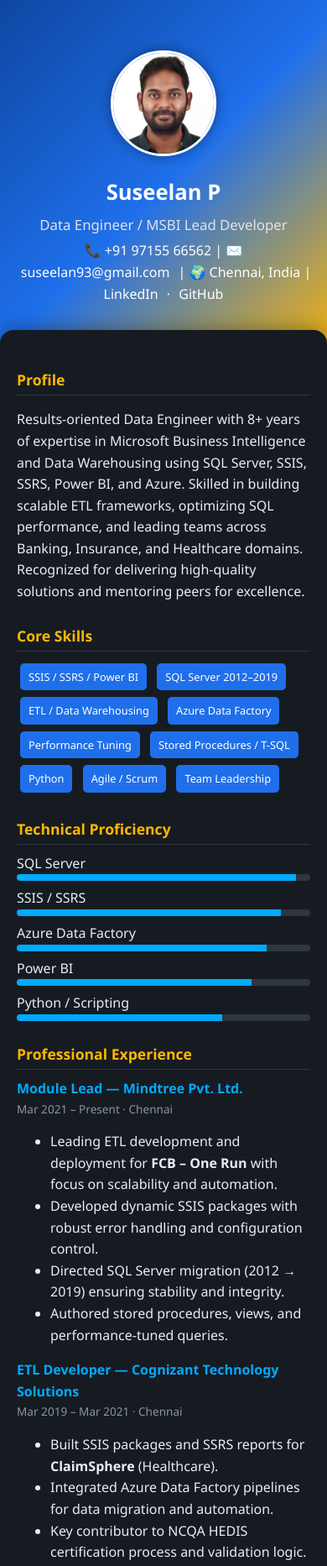
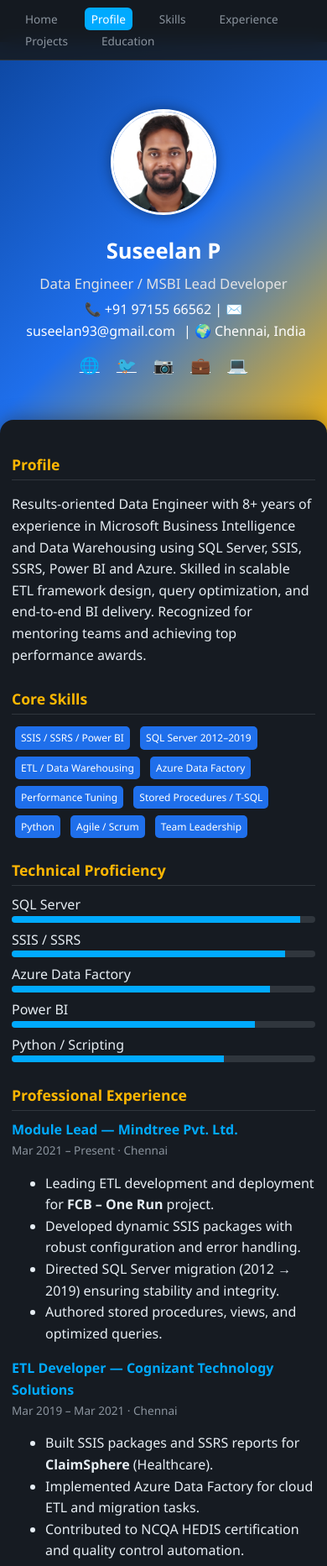
Before and after one commit to psuseelan93/HTML, a plain HTML site: page index.html in a window 390 px wide. Shown: the top 1865 px of the page at 84% size. Drawn offline with Linux system fonts and the light colour scheme.

Commit message:
Update index.html

```diff
--- a/index.html
+++ b/index.html
@@ -1,8 +1,8 @@
 <!doctype html>
 <html lang="en">
 <head>
-<meta charset="utf-8">
-<meta name="viewport" content="width=device-width,initial-scale=1">
+<meta charset="utf-8" />
+<meta name="viewport" content="width=device-width,initial-scale=1" />
 <title>Suseelan P — Data Engineer / MSBI Lead</title>
 <style>
 :root{
@@ -20,57 +20,63 @@ body{
   background:var(--bg);
   color:var(--text);
   overflow-x:hidden;
+  scroll-behavior:smooth;
   line-height:1.6;
-  scroll-behavior:smooth;
+}
+nav{
+  position:fixed;
+  top:0;left:0;width:100%;
+  background:rgba(22,27,34,0.9);
+  backdrop-filter:blur(10px);
+  z-index:1000;
+  display:flex;justify-content:center;align-items:center;
+  border-bottom:1px solid #30363d;
+}
+nav ul{
+  list-style:none;
+  display:flex;
+  margin:0;padding:10px;
+  flex-wrap:wrap;
+}
+nav li{margin:0 12px;}
+nav a{
+  color:var(--muted);
+  text-decoration:none;
+  font-size:0.95rem;
+  padding:6px 10px;
+  border-radius:6px;
+  transition:all 0.3s ease;
+}
+nav a:hover,nav a.active{
+  color:#fff;
+  background:var(--primary);
 }
 header{
   background:linear-gradient(135deg,#0d47a1,#1f6feb,#ffb703);
   background-attachment:fixed;
-  color:#fff;
-  text-align:center;
-  padding:80px 20px 100px;
-  position:relative;
-}
-header::after{
-  content:"";
-  position:absolute;
-  bottom:-40px;
-  left:50%;
-  transform:translateX(-50%);
-  width:80%;
-  height:80px;
-  border-radius:50%;
-  background:var(--bg);
-  z-index:0;
+  color:#fff;text-align:center;
+  padding:100px 20px 120px;margin-top:50px;position:relative;
 }
 header img{
-  width:120px;
-  height:120px;
-  border-radius:50%;
-  border:3px solid #fff;
-  object-fit:cover;
+  width:120px;height:120px;border-radius:50%;
+  border:3px solid #fff;object-fit:cover;
   box-shadow:0 0 15px rgba(0,0,0,0.4);
 }
-header h1{
-  margin:15px 0 5px;
-  font-size:2rem;
+header h1{margin:15px 0 5px;font-size:2rem;}
+header p{margin:5px 0;font-size:1.05rem;color:#e2e2e2;}
+.contact a{color:#fff;text-decoration:none;margin:0 6px;transition:opacity 0.3s;}
+.contact a:hover{opacity:0.8;}
+.social-icons{margin-top:12px;}
+.social-icons a{
+  color:#fff;font-size:1.2rem;margin:0 8px;transition:transform 0.3s, color 0.3s;
 }
-header p{margin:5px 0;font-size:1.05rem;color:#e2e2e2;}
-.contact a{
-  color:#fff;text-decoration:none;margin:0 6px;
-  transition:opacity 0.3s ease;
-}
-.contact a:hover{opacity:0.8;}
+.social-icons a:hover{transform:scale(1.2);color:var(--secondary);}
 .container{
-  max-width:1000px;
-  margin:auto;
+  max-width:1000px;margin:auto;
   background:var(--card);
   border-radius:16px;
   box-shadow:0 0 25px rgba(0,0,0,0.4);
-  padding:30px 25px;
-  margin-top:-50px;
-  position:relative;
-  z-index:1;
+  padding:30px 25px;margin-top:-50px;position:relative;
 }
 .section-title{
   color:var(--secondary);
@@ -80,84 +86,72 @@ header p{margin:5px 0;font-size:1.05rem;color:#e2e2e2;}
   border-bottom:1px solid #30363d;
   padding-bottom:4px;
 }
-p,li{color:var(--text);}
 .chip{
-  display:inline-block;
-  background:#1f6feb;
-  color:#fff;
-  padding:6px 10px;
-  border-radius:5px;
-  margin:4px;
-  font-size:0.8rem;
-  transition:transform 0.3s ease,background 0.3s ease;
+  display:inline-block;background:#1f6feb;color:#fff;
+  padding:6px 10px;border-radius:5px;margin:4px;
+  font-size:0.8rem;transition:transform 0.3s,background 0.3s;
 }
 .chip:hover{background:var(--secondary);color:#000;transform:scale(1.05);}
-.skillbar{
-  background:#30363d;
-  border-radius:6px;
-  overflow:hidden;
-  margin-bottom:8px;
-}
-.skillbar-fill{
-  height:8px;
-  background:var(--primary);
-  width:0;
-  transition:width 1.2s ease-out;
-}
+.skillbar{background:#30363d;border-radius:6px;overflow:hidden;margin-bottom:8px;}
+.skillbar-fill{height:8px;background:var(--primary);width:0;transition:width 1.2s ease-out;}
 .job h4{margin:0;color:var(--primary);}
 .meta{font-size:0.85rem;color:var(--muted);margin-bottom:6px;}
-.project-grid{
-  display:grid;
-  grid-template-columns:repeat(auto-fit,minmax(280px,1fr));
-  gap:18px;
-}
-.project{
-  background:#1b1f27;
-  border-radius:10px;
-  padding:15px;
-  transition:transform 0.4s ease,box-shadow 0.4s ease;
-}
-.project:hover{
-  transform:translateY(-5px);
-  box-shadow:0 4px 18px rgba(0,0,0,0.6);
-}
-footer{
-  text-align:center;
-  margin:30px 0 10px;
-  color:var(--muted);
-  font-size:0.9rem;
-}
+.project-grid{display:grid;grid-template-columns:repeat(auto-fit,minmax(280px,1fr));gap:18px;}
+.project{background:#1b1f27;border-radius:10px;padding:15px;transition:transform 0.4s,box-shadow 0.4s;}
+.project:hover{transform:translateY(-5px);box-shadow:0 4px 18px rgba(0,0,0,0.6);}
+footer{text-align:center;margin:30px 0 10px;color:var(--muted);font-size:0.9rem;}
 .fade{opacity:0;transform:translateY(20px);transition:all 0.8s ease-out;}
 .fade.visible{opacity:1;transform:none;}
 @media(max-width:768px){
-  header{padding:60px 10px 80px;}
+  nav a{font-size:0.85rem;padding:4px 8px;}
+  header{padding:80px 10px 100px;}
   header h1{font-size:1.6rem;}
   .container{padding:20px;}
+}
+@media(max-width:480px){
+  .container{padding:14px;}
+  .chip{font-size:0.75rem;padding:4px 7px;}
 }
 </style>
 </head>
 <body>
+
+<nav>
+  <ul>
+    <li><a href="#top" class="active">Home</a></li>
+    <li><a href="#profile">Profile</a></li>
+    <li><a href="#skills">Skills</a></li>
+    <li><a href="#experience">Experience</a></li>
+    <li><a href="#projects">Projects</a></li>
+    <li><a href="#education">Education</a></li>
+  </ul>
+</nav>
 
 <header id="top">
   <img src="photo.jpg" alt="Suseelan photo">
   <h1>Suseelan P</h1>
   <p>Data Engineer / MSBI Lead Developer</p>
   <div class="contact">
-    📞 +91&nbsp;97155&nbsp;66562 |
+    📞 +91 97155 66562 |
     ✉️ <a href="mailto:suseelan93@gmail.com">suseelan93@gmail.com</a> |
-    🌍 Chennai, India |
-    <a href="https://linkedin.com" target="_blank">LinkedIn</a> ·
-    <a href="https://github.com" target="_blank">GitHub</a>
+    🌍 Chennai, India
+  </div>
+  <div class="social-icons">
+    <a href="https://facebook.com" target="_blank">🌐</a>
+    <a href="https://twitter.com" target="_blank">🐦</a>
+    <a href="https://instagram.com" target="_blank">📷</a>
+    <a href="https://linkedin.com" target="_blank">💼</a>
+    <a href="https://github.com" target="_blank">💻</a>
   </div>
 </header>
 
 <div class="container">
-  <section class="fade">
+  <section id="profile" class="fade">
     <div class="section-title">Profile</div>
-    <p>Results-oriented Data Engineer with 8+ years of expertise in Microsoft Business Intelligence and Data Warehousing using SQL Server, SSIS, SSRS, Power BI, and Azure. Skilled in building scalable ETL frameworks, optimizing SQL performance, and leading teams across Banking, Insurance, and Healthcare domains. Recognized for delivering high-quality solutions and mentoring peers for excellence.</p>
+    <p>Results-oriented Data Engineer with 8+ years of experience in Microsoft Business Intelligence and Data Warehousing using SQL Server, SSIS, SSRS, Power BI and Azure. Skilled in scalable ETL framework design, query optimization, and end-to-end BI delivery. Recognized for mentoring teams and achieving top performance awards.</p>
   </section>
 
-  <section class="fade">
+  <section id="skills" class="fade">
     <div class="section-title">Core Skills</div>
     <div>
       <span class="chip">SSIS / SSRS / Power BI</span>
@@ -170,33 +164,26 @@ footer{
       <span class="chip">Agile / Scrum</span>
       <span class="chip">Team Leadership</span>
     </div>
+
+    <div class="section-title" style="margin-top:20px;">Technical Proficiency</div>
+    <div>SQL Server</div><div class="skillbar"><div class="skillbar-fill" data-width="95%"></div></div>
+    <div>SSIS / SSRS</div><div class="skillbar"><div class="skillbar-fill" data-width="90%"></div></div>
+    <div>Azure Data Factory</div><div class="skillbar"><div class="skillbar-fill" data-width="85%"></div></div>
+    <div>Power BI</div><div class="skillbar"><div class="skillbar-fill" data-width="80%"></div></div>
+    <div>Python / Scripting</div><div class="skillbar"><div class="skillbar-fill" data-width="70%"></div></div>
   </section>
 
-  <section class="fade">
-    <div class="section-title">Technical Proficiency</div>
-    <div>SQL Server</div>
-    <div class="skillbar"><div class="skillbar-fill" data-width="95%"></div></div>
-    <div>SSIS / SSRS</div>
-    <div class="skillbar"><div class="skillbar-fill" data-width="90%"></div></div>
-    <div>Azure Data Factory</div>
-    <div class="skillbar"><div class="skillbar-fill" data-width="85%"></div></div>
-    <div>Power BI</div>
-    <div class="skillbar"><div class="skillbar-fill" data-width="80%"></div></div>
-    <div>Python / Scripting</div>
-    <div class="skillbar"><div class="skillbar-fill" data-width="70%"></div></div>
-  </section>
-
-  <section class="fade">
+  <section id="experience" class="fade">
     <div class="section-title">Professional Experience</div>
 
     <div class="job">
       <h4>Module Lead — Mindtree Pvt. Ltd.</h4>
       <div class="meta">Mar 2021 – Present · Chennai</div>
       <ul>
-        <li>Leading ETL development and deployment for <b>FCB – One Run</b> with focus on scalability and automation.</li>
-        <li>Developed dynamic SSIS packages with robust error handling and configuration control.</li>
+        <li>Leading ETL development and deployment for <b>FCB – One Run</b> project.</li>
+        <li>Developed dynamic SSIS packages with robust configuration and error handling.</li>
         <li>Directed SQL Server migration (2012 → 2019) ensuring stability and integrity.</li>
-        <li>Authored stored procedures, views, and performance-tuned queries.</li>
+        <li>Authored stored procedures, views, and optimized queries.</li>
       </ul>
     </div>
 
@@ -205,8 +192,8 @@ footer{
       <div class="meta">Mar 2019 – Mar 2021 · Chennai</div>
       <ul>
         <li>Built SSIS packages and SSRS reports for <b>ClaimSphere</b> (Healthcare).</li>
-        <li>Integrated Azure Data Factory pipelines for data migration and automation.</li>
-        <li>Key contributor to NCQA HEDIS certification process and validation logic.</li>
+        <li>Implemented Azure Data Factory for cloud ETL and migration tasks.</li>
+        <li>Contributed to NCQA HEDIS certification and quality control automation.</li>
       </ul>
     </div>
 
@@ -214,32 +201,31 @@ footer{
       <h4>MSBI Developer — IBM India Pvt. Ltd.</h4>
       <div class="meta">May 2015 – Mar 2019 · Chennai</div>
       <ul>
-        <li>Delivered ETL and reporting solutions for <b>Xerox</b> and <b>Co-Operative Insurance</b> projects.</li>
-        <li>Implemented SCD logic, checkpoints, transactions, and advanced logging.</li>
-        <li>Automated SQL jobs using Mail Agent, FTP, and batch scripts.</li>
+        <li>Delivered ETL and reporting solutions for <b>Xerox</b> and <b>Co-Operative Insurance</b>.</li>
+        <li>Implemented SCD logic, logging, and batch automation via SQL Mail Agent.</li>
       </ul>
     </div>
   </section>
 
-  <section class="fade">
+  <section id="projects" class="fade">
     <div class="section-title">Projects</div>
     <div class="project-grid">
       <div class="project">
         <h4>Real-Time Data Pipeline</h4>
-        <p>Developed Kafka–Spark Streaming pipeline for real-time analytics with < 1 min latency using Delta Lake and Power BI dashboards.</p>
+        <p>Built Kafka–Spark Streaming pipeline for real-time analytics with Delta Lake and Power BI dashboards.</p>
       </div>
       <div class="project">
         <h4>SQL Server Migration</h4>
-        <p>Led a major migration from SQL Server 2012 to 2019 with enhanced indexing strategy and automated validation scripts.</p>
+        <p>Led migration from SQL Server 2012 to 2019 with enhanced indexing and validation scripts.</p>
       </div>
       <div class="project">
         <h4>Healthcare Reporting Platform</h4>
-        <p>Designed SSRS and Power BI reports integrated with Azure SQL DB for claim analytics and compliance dashboards.</p>
+        <p>Created SSRS and Power BI reports integrated with Azure SQL DB for healthcare claim analytics.</p>
       </div>
     </div>
   </section>
 
-  <section class="fade">
+  <section id="education" class="fade">
     <div class="section-title">Education</div>
     <p><b>Bachelor of Engineering (Electronics & Telecommunication)</b><br>
     Anna University, Chennai — <b>2014</b></p>
@@ -254,25 +240,36 @@ footer{
 // Fade-in on scroll
 const faders=document.querySelectorAll('.fade');
 const options={threshold:0.2};
-const appearOnScroll=new IntersectionObserver(function(entries,observer){
-  entries.forEach(entry=>{
-    if(!entry.isIntersecting)return;
-    entry.target.classList.add('visible');
-    observer.unobserve(entry.target);
-  });
+const observer=new IntersectionObserver((entries,obs)=>{
+ entries.forEach(e=>{
+   if(e.isIntersecting){e.target.classList.add('visible');obs.unobserve(e.target);}
+ });
 },options);
-faders.forEach(fader=>appearOnScroll.observe(fader));
+faders.forEach(f=>observer.observe(f));
 
 // Skill bar animation
 const skillBars=document.querySelectorAll('.skillbar-fill');
 window.addEventListener('scroll',()=>{
-  const triggerBottom=window.innerHeight*0.9;
-  skillBars.forEach(bar=>{
-    const barTop=bar.getBoundingClientRect().top;
-    if(barTop<triggerBottom){
-      bar.style.width=bar.dataset.width;
-    }
-  });
+ const trigger=window.innerHeight*0.9;
+ skillBars.forEach(bar=>{
+   const top=bar.getBoundingClientRect().top;
+   if(top<trigger)bar.style.width=bar.dataset.width;
+ });
+});
+
+// Highlight nav links
+const sections=document.querySelectorAll('section');
+const navLinks=document.querySelectorAll('nav a');
+window.addEventListener('scroll',()=>{
+ let current="";
+ sections.forEach(sec=>{
+   const secTop=sec.offsetTop-100;
+   if(scrollY>=secTop)current=sec.getAttribute('id');
+ });
+ navLinks.forEach(a=>{
+   a.classList.remove('active');
+   if(a.getAttribute('href')==="#"+current)a.classList.add('active');
+ });
 });
 </script>
 </body>
```
